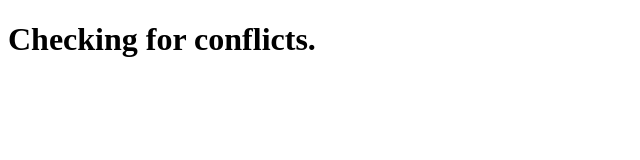
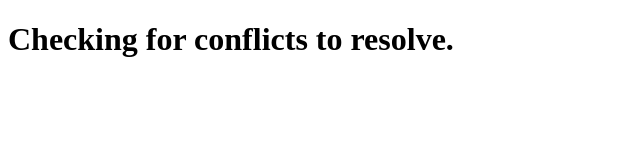
Before and after one commit to AyushAgarwal0109/assignment-6, a plain HTML site: page index.html in a window 1280 px wide. Shown: the whole page, without its empty margins (0-640 px from the left). Drawn offline with Linux system fonts and the light colour scheme.

Commit message:
Resolving conflicts

```diff
--- a/index.html
+++ b/index.html
@@ -7,6 +7,6 @@
     <title>Assignment 6</title>
   </head>
   <body>
-    <h1>Checking for conflicts.</h1>
+    <h1>Checking for conflicts to resolve.</h1>
   </body>
 </html>
```
